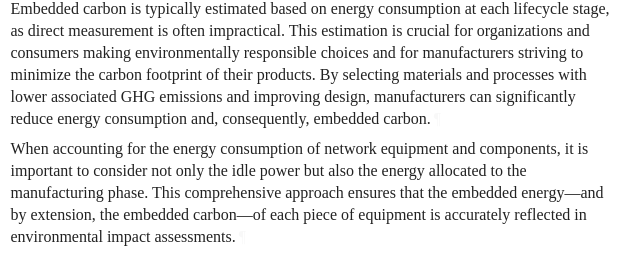
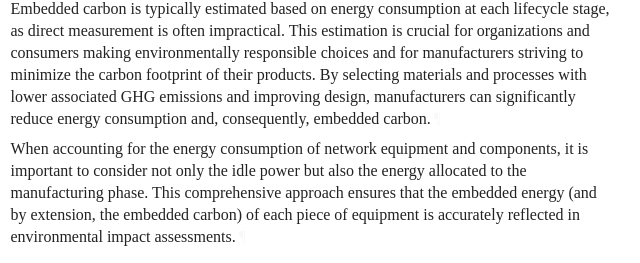
Before and after one commit to emile22/sustainability, a plain HTML site: page draft-stephan-legacy-path-eco-design.html in a window 1280 px wide. Shown: the part 4930-5193 px from the top of the page, 114-754 px from the left. Drawn offline with Linux system fonts and the light colour scheme; a web font is replaced by a local one.

Commit message:
Script updating gh-pages from bf992e2. [ci skip]

```diff
--- a/draft-stephan-legacy-path-eco-design.html
+++ b/draft-stephan-legacy-path-eco-design.html
@@ -1331,7 +1331,7 @@ svg :is([fill="white"], [fill^="#fff"]) {
 <p id="section-7.2-2">For smartphones, approximately 80% of lifetime CO2e emissions are attributed to the production phase, underscoring the significance of manufacturing in the device's embedded carbon. In contrast, networking equipment not only incurs a substantial portion of its embedded carbon during production and testing but also during its operational life, including periods of idle power.<a href="#section-7.2-2" class="pilcrow">¶</a></p>
 <p id="section-7.2-3">Vendors are increasingly focusing on reducing the energy consumption of networking equipment, both in operation and throughout the production process. Modular design and a circular closed-loop approach for component return, repair, recovery, and reuse are instrumental in decreasing the raw materials and emissions required for new components, thereby reducing the embedded carbon.<a href="#section-7.2-3" class="pilcrow">¶</a></p>
 <p id="section-7.2-4">Embedded carbon is typically estimated based on energy consumption at each lifecycle stage, as direct measurement is often impractical. This estimation is crucial for organizations and consumers making environmentally responsible choices and for manufacturers striving to minimize the carbon footprint of their products. By selecting materials and processes with lower associated GHG emissions and improving design, manufacturers can significantly reduce energy consumption and, consequently, embedded carbon.<a href="#section-7.2-4" class="pilcrow">¶</a></p>
-<p id="section-7.2-5">When accounting for the energy consumption of network equipment and components, it is important to consider not only the idle power but also the energy allocated to the manufacturing phase. This comprehensive approach ensures that the embedded energy—and by extension, the embedded carbon—of each piece of equipment is accurately reflected in environmental impact assessments.<a href="#section-7.2-5" class="pilcrow">¶</a></p>
+<p id="section-7.2-5">When accounting for the energy consumption of network equipment and components, it is important to consider not only the idle power but also the energy allocated to the manufacturing phase. This comprehensive approach ensures that the embedded energy (and by extension, the embedded carbon) of each piece of equipment is accurately reflected in environmental impact assessments.<a href="#section-7.2-5" class="pilcrow">¶</a></p>
 </section>
 </div>
 </section>
```
Also changed, not shown: draft-stephan-legacy-path-eco-design.txt.
